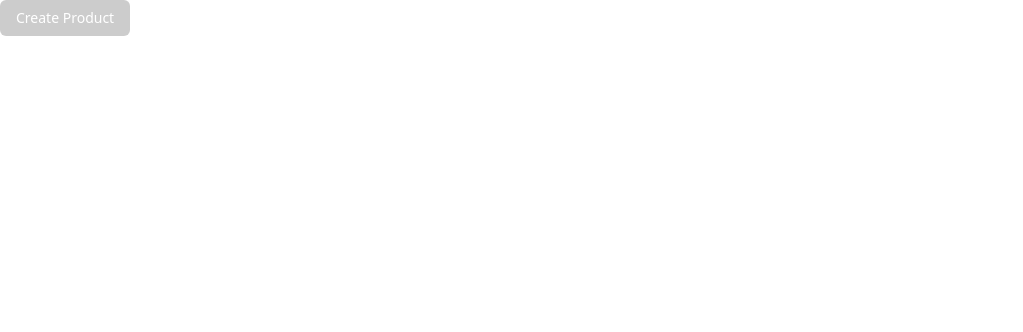
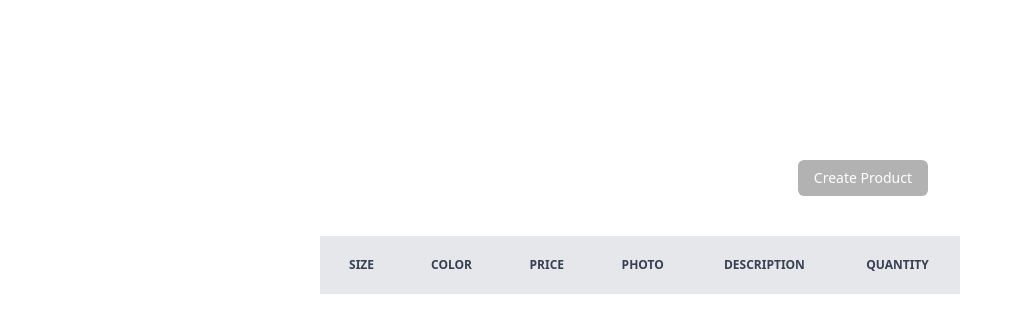
Before and after one commit to sevvalsaygat/product-management-panel-app, a Next.js app: page / in a window 1280 px wide. Shown: the top 332 px of the page, without its empty margins (0-1023 px from the left). Built offline with nearby package versions, Linux system fonts and the light colour scheme.

Commit message:
feat: create product table

```diff
--- a/components/ProductForm/Clothes.tsx
+++ b/components/ProductForm/Clothes.tsx
@@ -1,5 +1,3 @@
-import React from 'react';
-
 import { useForm } from 'react-hook-form';
 
 type ClothesPropTypes = {};
--- a/components/ProductForm/Drink.tsx
+++ b/components/ProductForm/Drink.tsx
@@ -1,5 +1,3 @@
-import React from 'react';
-
 import { useForm } from 'react-hook-form';
 
 type DrinkPropTypes = {};
--- a/components/ProductForm/Food.tsx
+++ b/components/ProductForm/Food.tsx
@@ -1,5 +1,3 @@
-import React from 'react';
-
 import { useForm } from 'react-hook-form';
 
 type FoodPropTypes = {};
--- a/components/ProductModal/OptionsScreen.tsx
+++ b/components/ProductModal/OptionsScreen.tsx
@@ -8,8 +8,9 @@ type OptionsScreenPropTypes = {
 
 const OptionsScreen = ({ onSelectedOption }: OptionsScreenPropTypes) => {
   return (
-    <div className="flex flex-col">
+    <div className="flex flex-col p-10">
       <button
+        className="border p-1 rounded-md hover:bg-gray-100 font-mono text-15 leading-32 text-gray-700"
         onClick={() => {
           onSelectedOption(ProductType.CLOTHES);
         }}
@@ -17,6 +18,7 @@ const OptionsScreen = ({ onSelectedOption }: OptionsScreenPropTypes) => {
         Clothes
       </button>
       <button
+        className="border p-1 rounded-md hover:bg-gray-100 font-mono text-15 leading-32 text-gray-700"
         onClick={() => {
           onSelectedOption(ProductType.FOOD);
         }}
@@ -24,6 +26,7 @@ const OptionsScreen = ({ onSelectedOption }: OptionsScreenPropTypes) => {
         Food
       </button>
       <button
+        className="border p-1 rounded-md hover:bg-gray-100 font-mono text-15 leading-32 text-gray-700"
         onClick={() => {
           onSelectedOption(ProductType.DRINK);
         }}
--- /dev/null
+++ b/components/ProductTable/index.tsx
@@ -0,0 +1,34 @@
+type TablePropTypes = {};
+
+const Table = ({}: TablePropTypes) => {
+  return (
+    <div className="flex justify-center">
+      <table className="w-2/3 border">
+        <thead className="text-xs text-gray-700 bg-gray-200 dark:text-gray-700">
+          <tr>
+            <th scope="col" className="px-6 py-5">
+              SIZE
+            </th>
+            <th scope="col" className="px-6 py-3">
+              COLOR
+            </th>
+            <th scope="col" className="px-6 py-3">
+              PRICE
+            </th>
+            <th scope="col" className="px-6 py-3">
+              PHOTO
+            </th>
+            <th scope="col" className="px-6 py-3">
+              DESCRIPTION
+            </th>
+            <th scope="col" className="px-6 py-3">
+              QUANTITY
+            </th>
+          </tr>
+        </thead>
+      </table>
+    </div>
+  );
+};
+
+export default Table;
--- a/components/index.ts
+++ b/components/index.ts
@@ -1,4 +1,5 @@
 import ProductModal from './ProductModal';
 import ProductForm from './ProductForm';
+import ProductTable from './ProductTable';
 
-export { ProductModal, ProductForm };
+export { ProductModal, ProductForm, ProductTable };
--- a/pages/index.tsx
+++ b/pages/index.tsx
@@ -1,6 +1,6 @@
 import { useState } from 'react';
 
-import { ProductModal } from '@components';
+import { ProductModal, ProductTable } from '@components';
 
 export default function Home() {
   let [isOpen, setIsOpen] = useState(false);
@@ -14,15 +14,18 @@ export default function Home() {
   }
 
   return (
-    <div>
+    <div className="flex flex-col p-40">
       <ProductModal isOpen={isOpen} closeModal={closeModal} />
+      <div className="flex justify-end px-48 mb-10">
         <button
           type="button"
           onClick={openModal}
-        className="rounded-md bg-black bg-opacity-20 px-4 py-2 text-sm font-medium text-white hover:bg-opacity-30 focus:outline-none focus-visible:ring-2 focus-visible:ring-white focus-visible:ring-opacity-75"
+          className="rounded-md w-fit bg-black bg-opacity-30 px-4 py-2 text-sm font-medium text-white hover:bg-opacity-20 focus:outline-none focus-visible:ring-2 focus-visible:ring-white focus-visible:ring-opacity-75"
         >
           Create Product
         </button>
       </div>
+      <ProductTable />
+    </div>
   );
 }
```
Lines whose indentation alone changed are shown as unchanged.
